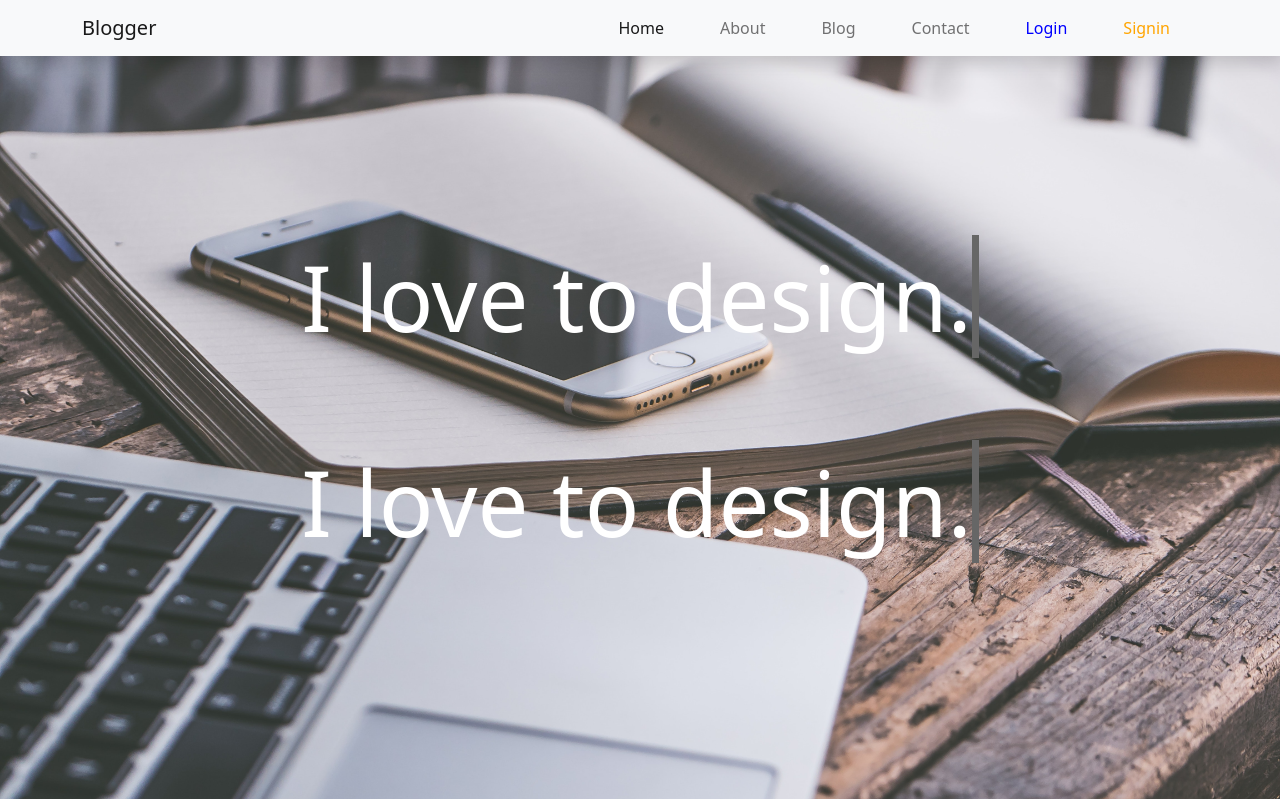
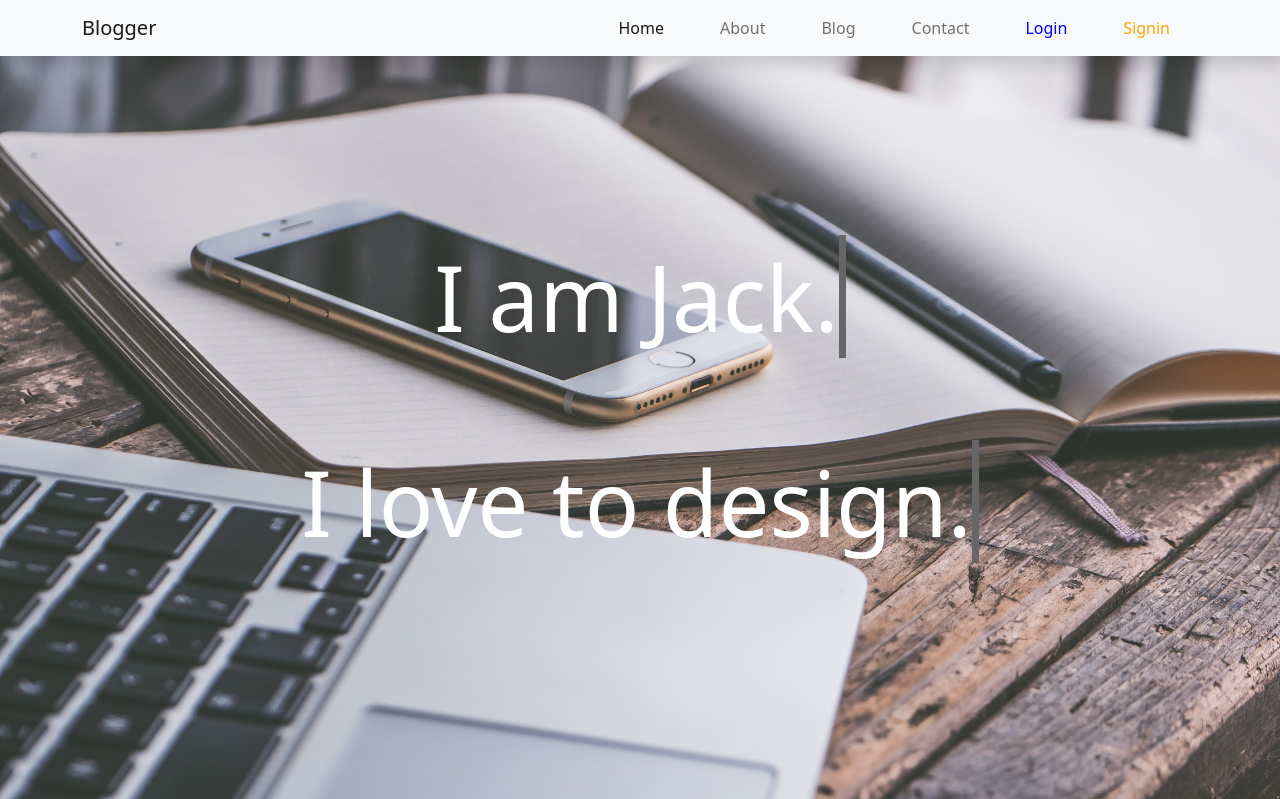
Before and after one commit to Gurjeets934/Blog-webiste-using-PHP, a PHP site: page / in a window 1280 px wide. Shown: the top 799 px of the page. Run offline with PHP 8.4, Linux system fonts and the light colour scheme; some libraries are stand-ins or nearby versions; some web fonts are replaced.

Commit message:
Update index.php

```diff
--- a/index.php
+++ b/index.php
@@ -100,11 +100,11 @@ session_start();
     <div class="container h-100">
       <div class="row h-100 align-items-center">
         <div class="col-12 text-center">
-          <h1 class="second-heading">I love to
+          <h1 class="second-heading">I am
             <span
                class="txt-rotate"
                data-period="2000"
-               data-rotate='[ "blog.", "design.", "travel.", "swim."]'></span>
+               data-rotate='[ "Paul.", "Jack.", "Nick.", "Tancy."]'></span>
           </h1><br/>
           <h1 class="second-heading">I love to
             <span
```
